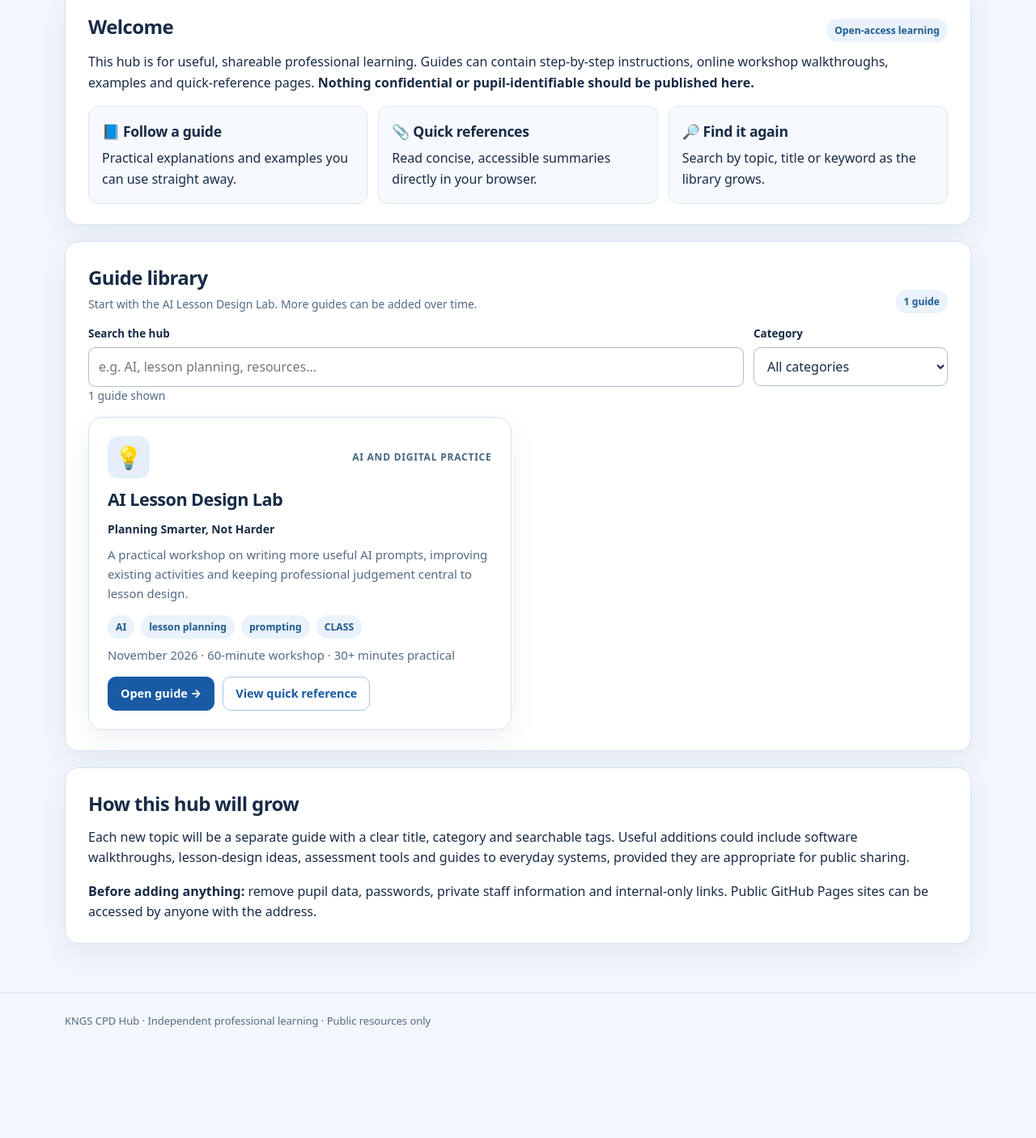
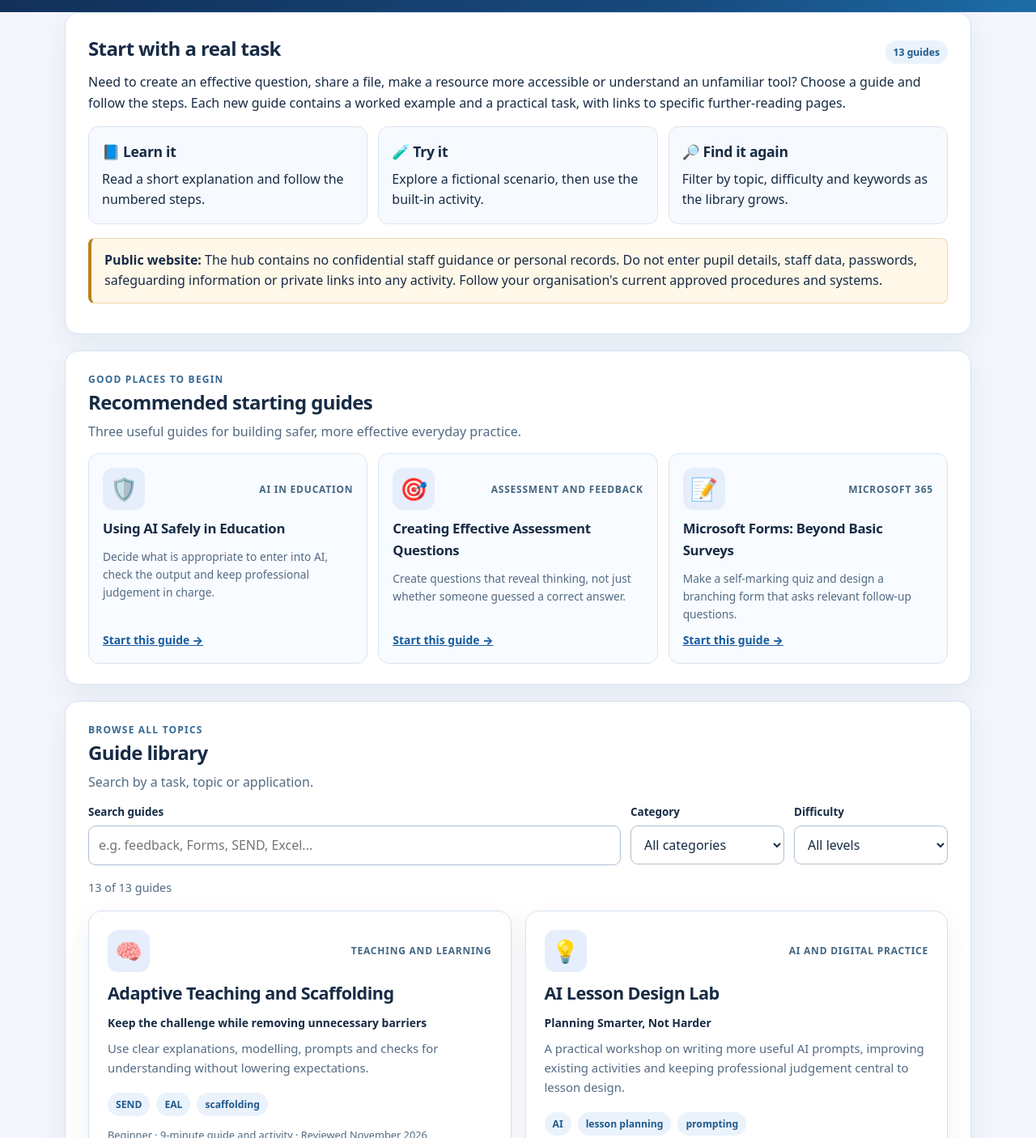
Before and after one commit to kingsnortongirls/cpd, a plain HTML site: page index.html in a window 1280 px wide. Shown: the part 470-1876 px from the top of the page at 81% size. Before the commit the page ends 1774 px from the top, so only its background shows below. Drawn offline with Linux system fonts and the light colour scheme.

Commit message:
Expand CPD homepage to searchable 13-guide library with featured topics and difficulty filters

```diff
--- a/index.html
+++ b/index.html
@@ -1,51 +1,92 @@
 <!doctype html>
 <html lang="en-GB">
 <head>
-<meta charset="utf-8">
-<meta name="viewport" content="width=device-width,initial-scale=1">
+<meta charset="utf-8"><meta name="viewport" content="width=device-width,initial-scale=1">
 <meta name="theme-color" content="#102d59">
-<meta name="description" content="KNGS CPD Hub: open-access guides, workshops and practical help for teaching, digital tools and professional development.">
-<title>KNGS CPD Hub | Staff Guides &amp; How-tos</title>
+<meta name="description" content="KNGS CPD Hub: public, practical teaching guides, digital skills, assessment, accessibility and professional learning.">
+<title>KNGS CPD Hub | Professional Learning and How-to Guides</title>
 <link rel="stylesheet" href="styles.css">
+<style>
+.filter-panel{display:grid;grid-template-columns:minmax(240px,1fr) repeat(2,minmax(145px,190px));gap:12px}
+.filter-panel label{display:block;font-size:.84rem;font-weight:800;margin-bottom:5px}
+.filter-panel input,.filter-panel select{width:100%;border:1px solid #aebfd0;border-radius:9px;padding:11px 12px;background:white;font:inherit;color:var(--ink)}
+.guide-count{font-size:.9rem;color:var(--muted);margin:16px 0}
+.resource-card .card-bottom{display:flex;gap:9px;align-items:center;justify-content:space-between;flex-wrap:wrap;margin-top:auto;padding-top:8px}
+.resource-card .card-bottom a{flex:1}.resource-card .meta-line{font-size:.8rem;color:#516a80}
+.resource-card .resource-icon{flex:none}.resource-card .pills{margin:4px 0}
+.section-intro{display:flex;justify-content:space-between;align-items:end;gap:15px;flex-wrap:wrap;margin-bottom:14px}
+.section-intro h2{margin-bottom:4px}.section-intro p{margin:0;color:var(--muted)}
+.card .new-guide{font-size:.73rem;color:#245d85;font-weight:750}
+.featured-grid{display:grid;grid-template-columns:repeat(3,minmax(0,1fr));gap:13px}
+.featured{display:flex;flex-direction:column;gap:10px;border:1px solid #d8e6ef;border-radius:13px;background:#f8fbff;padding:17px}
+.featured h3{margin:0;font-size:1.05rem}.featured p{font-size:.86rem;color:var(--muted);flex:1;margin:0}.featured a{font-weight:800;font-size:.87rem}
+.small-note{font-size:.78rem;color:var(--muted)}
+@media(max-width:850px){.featured-grid{grid-template-columns:1fr 1fr}.filter-panel{grid-template-columns:1fr 1fr}.filter-panel>div:first-child{grid-column:1 / -1}}
+@media(max-width:600px){.featured-grid,.filter-panel{grid-template-columns:1fr}.filter-panel>div:first-child{grid-column:auto}}
+</style>
 </head>
 <body>
 <header class="top"><div class="wrap">
-  <nav class="topbar" aria-label="Main navigation"><span class="brand">Kings Norton Girls' School · Professional Learning</span><a class="toplink" href="https://kingsnortongirls.github.io/homepage/">Computer Science Learning Hub ↗</a></nav>
-  <div class="hero"><div class="eyebrow">Useful resources in one place</div><h1>CPD &amp; How-to<br>Guide Hub</h1><p>A growing collection of practical guides, workshop materials and everyday how-tos. Pick a topic, learn at your own pace and return whenever you need a refresher.</p><div class="hero-tags"><span>Teaching &amp; learning</span><span>Digital skills</span><span>AI &amp; technology</span><span>Public resources only</span></div></div>
+ <nav class="topbar" aria-label="Main navigation"><span class="brand">Kings Norton Girls' School · Professional Learning</span><a class="toplink" href="https://kingsnortongirls.github.io/homepage/">Main Learning Hub ↗</a></nav>
+ <div class="hero"><div class="eyebrow">Practical support whenever you need it</div><h1>CPD &amp; How-to<br>Guide Hub</h1><p>Short, self-service guides for teaching and learning, assessment, accessibility, digital skills and safe technology use. Read online, try an example and take useful ideas into your work.</p><div class="hero-tags"><span>Staff professional learning</span><span>Practical examples</span><span>No sign-in</span><span>Public-safe resources</span></div></div>
 </div></header>
 <main class="wrap">
- <section class="panel"><div class="section-heading" style="margin:0 0 12px"><h2>Welcome</h2><span class="pill">Open-access learning</span></div>
- <p>This hub is for useful, shareable professional learning. Guides can contain step-by-step instructions, online workshop walkthroughs, examples and quick-reference pages. <strong>Nothing confidential or pupil-identifiable should be published here.</strong></p>
- <div class="grid-three">
-  <div class="mini-card"><h3>📘 Follow a guide</h3><p>Practical explanations and examples you can use straight away.</p></div>
-  <div class="mini-card"><h3>📎 Quick references</h3><p>Read concise, accessible summaries directly in your browser.</p></div>
-  <div class="mini-card"><h3>🔎 Find it again</h3><p>Search by topic, title or keyword as the library grows.</p></div>
- </div></section>
- <section class="panel" aria-labelledby="resource-heading">
-  <div class="section-heading" style="margin:0 0 15px"><div><h2 id="resource-heading">Guide library</h2><p class="muted small" style="margin:3px 0 0">Start with the AI Lesson Design Lab. More guides can be added over time.</p></div><span class="pill" id="total">1 guide</span></div>
-  <div class="searchrow"><div><label for="search">Search the hub</label><input id="search" type="search" placeholder="e.g. AI, lesson planning, resources..." autocomplete="off"></div><div><label for="category">Category</label><select id="category"><option value="">All categories</option></select></div></div>
-  <p id="count" class="muted small" aria-live="polite"></p>
+ <section class="panel">
+  <div class="section-heading" style="margin:0 0 10px"><h2>Start with a real task</h2><span class="pill" id="total">Guides</span></div>
+  <p>Need to create an effective question, share a file, make a resource more accessible or understand an unfamiliar tool? Choose a guide and follow the steps. Each new guide contains a worked example and a practical task, with links to specific further-reading pages.</p>
+  <div class="grid-three">
+   <div class="mini-card"><h3>📘 Learn it</h3><p>Read a short explanation and follow the numbered steps.</p></div>
+   <div class="mini-card"><h3>🧪 Try it</h3><p>Explore a fictional scenario, then use the built-in activity.</p></div>
+   <div class="mini-card"><h3>🔎 Find it again</h3><p>Filter by topic, difficulty and keywords as the library grows.</p></div>
+  </div>
+  <div class="callout warning" style="margin-top:17px"><strong>Public website:</strong> The hub contains no confidential staff guidance or personal records. Do not enter pupil details, staff data, passwords, safeguarding information or private links into any activity. Follow your organisation's current approved procedures and systems.</div>
+ </section>
+ <section class="panel" aria-labelledby="featured-title">
+  <div class="section-intro"><div><div class="kicker">Good places to begin</div><h2 id="featured-title">Recommended starting guides</h2><p>Three useful guides for building safer, more effective everyday practice.</p></div></div>
+  <div class="featured-grid" id="featured"></div>
+ </section>
+ <section class="panel" aria-labelledby="library-title">
+  <div class="section-intro"><div><div class="kicker">Browse all topics</div><h2 id="library-title">Guide library</h2><p>Search by a task, topic or application.</p></div></div>
+  <div class="filter-panel">
+   <div><label for="search">Search guides</label><input id="search" type="search" placeholder="e.g. feedback, Forms, SEND, Excel..." autocomplete="off"></div>
+   <div><label for="category">Category</label><select id="category"><option value="">All categories</option></select></div>
+   <div><label for="level">Difficulty</label><select id="level"><option value="">All levels</option></select></div>
+  </div>
+  <p id="count" class="guide-count" aria-live="polite"></p>
   <div id="library" class="library"></div>
  </section>
- <section class="panel"><h2>How this hub will grow</h2><p>Each new topic will be a separate guide with a clear title, category and searchable tags. Useful additions could include software walkthroughs, lesson-design ideas, assessment tools and guides to everyday systems, provided they are appropriate for public sharing.</p><p style="margin-bottom:0"><strong>Before adding anything:</strong> remove pupil data, passwords, private staff information and internal-only links. Public GitHub Pages sites can be accessed by anyone with the address.</p></section>
+ <section class="panel"><h2>A library that grows with you</h2><p>New guides will have the same familiar format: outcome, numbered steps, a worked comparison, an activity and further reading. The library can grow without requiring accounts, completion tracking or complicated administration.</p><p class="muted small" style="margin-bottom:0"><strong>Publishing rule:</strong> Only non-confidential, publicly shareable examples belong here. Do not publish internal procedure documents, real student work, staff data, credentials, unpublished policies or private screenshots.</p></section>
 </main>
-<footer class="footer"><div class="wrap">KNGS CPD Hub · Independent professional learning · Public resources only</div></footer>
+<footer class="footer"><div class="wrap">KNGS CPD Hub · Public professional learning · No downloadable assets or account required</div></footer>
 <script src="guides.js"></script>
+<script src="guides-data-teaching.js"></script>
+<script src="guides-data-digital.js"></script>
 <script>
 (function(){
- "use strict";
- const search=document.getElementById('search'),category=document.getElementById('category'),out=document.getElementById('library'),count=document.getElementById('count');
- const safe=s=>String(s||'').replace(/[&<>"']/g,c=>({'&':'&amp;','<':'&lt;','>':'&gt;','"':'&quot;','\'':'&#39;'}[c]));
- const cats=[...new Set(CPD_GUIDES.map(g=>g.category))].sort();
- cats.forEach(c=>{const o=document.createElement('option');o.value=c;o.textContent=c;category.appendChild(o)});
- document.getElementById('total').textContent=CPD_GUIDES.length+' '+(CPD_GUIDES.length===1?'guide':'guides');
- function render(){
-  const query=search.value.trim().toLowerCase(),cat=category.value;
-  const list=CPD_GUIDES.filter(g=>(!cat||g.category===cat)&&(!query||[g.title,g.subtitle,g.description,g.category,...g.tags].join(' ').toLowerCase().includes(query)));
-  count.textContent=list.length+' '+(list.length===1?'guide':'guides')+' shown';
-  out.innerHTML=list.map(g=>'<article class="card resource-card"><div class="resource-top"><span class="resource-icon" aria-hidden="true">💡</span><span class="category">'+safe(g.category)+'</span></div><h3>'+safe(g.title)+'</h3><div class="bold small">'+safe(g.subtitle)+'</div><p>'+safe(g.description)+'</p><div class="pills">'+g.tags.slice(0,4).map(t=>'<span class="pill">'+safe(t)+'</span>').join('')+'</div><p class="micro muted">'+safe(g.updated)+' · '+safe(g.duration)+'</p><div class="actions"><a class="btn" href="'+safe(g.guide)+'">Open guide →</a><a class="btn secondary" href="'+safe(g.handout)+'">View quick reference</a></div></article>').join('')||'<div class="empty">No guides match your search. Try a different keyword.</div>';
- }
- search.addEventListener('input',render);category.addEventListener('change',render);render();
+'use strict';
+const old=CPD_GUIDES.map(g=>({...g,icon:'💡',level:'Beginner',minutes:60}));
+const newer=CPD_MORE_GUIDES.map(g=>({...g,guide:'guide.html?id='+encodeURIComponent(g.id)}));
+const guides=[...old,...newer].sort((a,b)=>a.title.localeCompare(b.title,'en-GB'));
+const safe=s=>String(s??'').replace(/[&<>"']/g,c=>({'&':'&amp;','<':'&lt;','>':'&gt;','"':'&quot;',"'":'&#39;'}[c]));
+const search=document.getElementById('search'),category=document.getElementById('category'),level=document.getElementById('level'),out=document.getElementById('library'),count=document.getElementById('count');
+document.getElementById('total').textContent=guides.length+' guides';
+[...new Set(guides.map(g=>g.category))].sort().forEach(x=>{let o=document.createElement('option');o.value=x;o.textContent=x;category.appendChild(o)});
+[...new Set(guides.map(g=>g.level))].sort().forEach(x=>{let o=document.createElement('option');o.value=x;o.textContent=x;level.appendChild(o)});
+const featuredIds=['ai-safety','hinge-questions','forms'];
+document.getElementById('featured').innerHTML=featuredIds.map(id=>{
+ const g=guides.find(x=>x.id===id);if(!g)return '';
+ return '<article class="featured"><div class="resource-top"><span class="resource-icon" aria-hidden="true">'+safe(g.icon)+'</span><span class="category">'+safe(g.category)+'</span></div><h3>'+safe(g.title)+'</h3><p>'+safe(g.description)+'</p><a href="'+safe(g.guide)+'">Start this guide →</a></article>';
+}).join('');
+function render(){
+ const q=search.value.trim().toLowerCase(),cat=category.value,difficulty=level.value;
+ const found=guides.filter(g=>(!cat||g.category===cat)&&(!difficulty||g.level===difficulty)&&(!q||[g.title,g.subtitle,g.description,g.category,...g.tags].join(' ').toLowerCase().includes(q)));
+ count.textContent=found.length+' of '+guides.length+' guides';
+ out.innerHTML=found.length?found.map(g=>{
+ const isOld=g.id==='ai-lesson-design-lab';
+ return '<article class="card resource-card"><div class="resource-top"><span class="resource-icon" aria-hidden="true">'+safe(g.icon)+'</span><span class="category">'+safe(g.category)+'</span></div><h3>'+safe(g.title)+'</h3><div class="bold small">'+safe(g.subtitle)+'</div><p>'+safe(g.description)+'</p><div class="pills">'+g.tags.slice(0,3).map(t=>'<span class="pill">'+safe(t)+'</span>').join('')+'</div><div class="meta-line">'+safe(g.level)+' · '+(isOld?'60-minute workshop':safe(g.minutes)+'-minute guide and activity')+' · Reviewed '+safe(g.updated)+'</div><div class="card-bottom"><a class="btn" href="'+safe(g.guide)+'">Open guide →</a>'+(isOld&&g.handout?'<a class="btn secondary" href="'+safe(g.handout)+'">Quick reference</a>':'')+'</div></article>';
+ }).join(''):'<div class="empty">No guides found. Try another keyword or clear the filters.</div>';
+}
+search.addEventListener('input',render);category.addEventListener('change',render);level.addEventListener('change',render);render();
 })();
 </script>
 </body></html>
```
